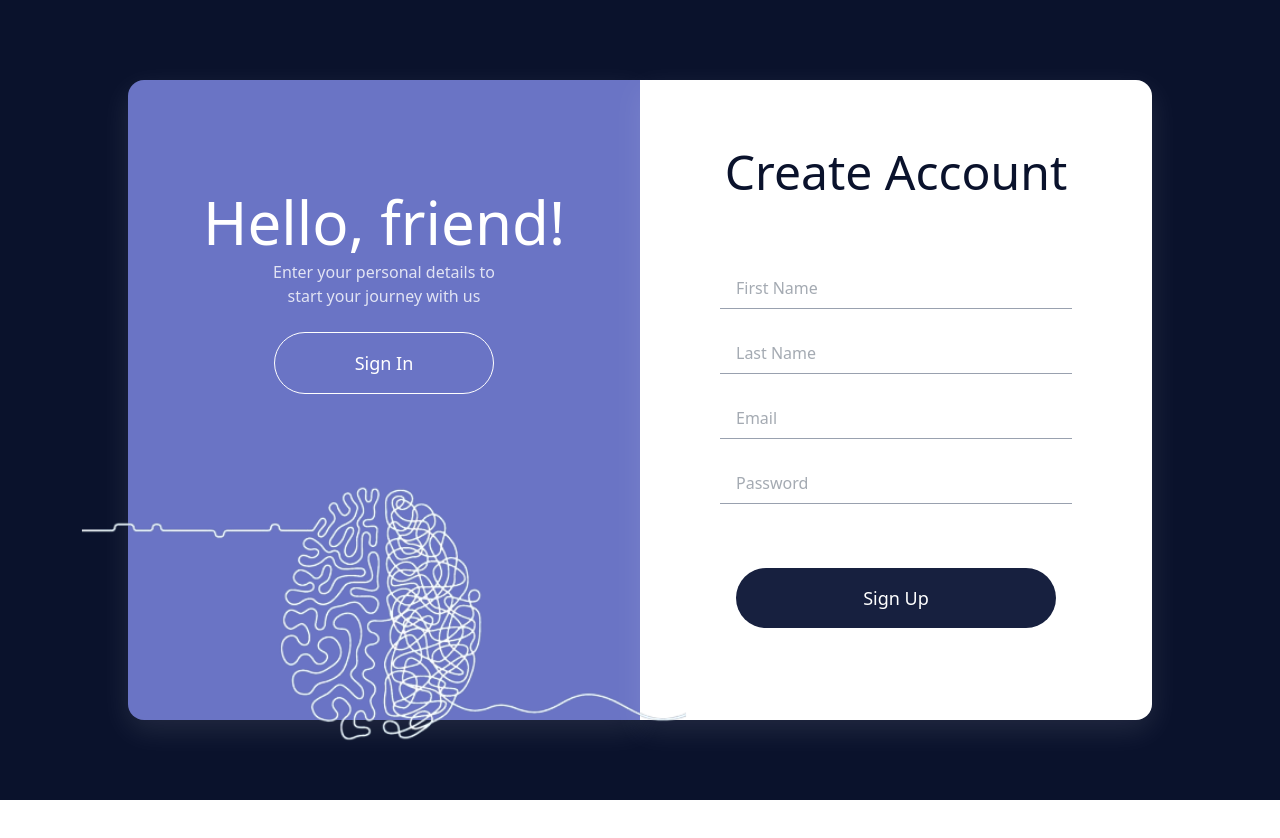
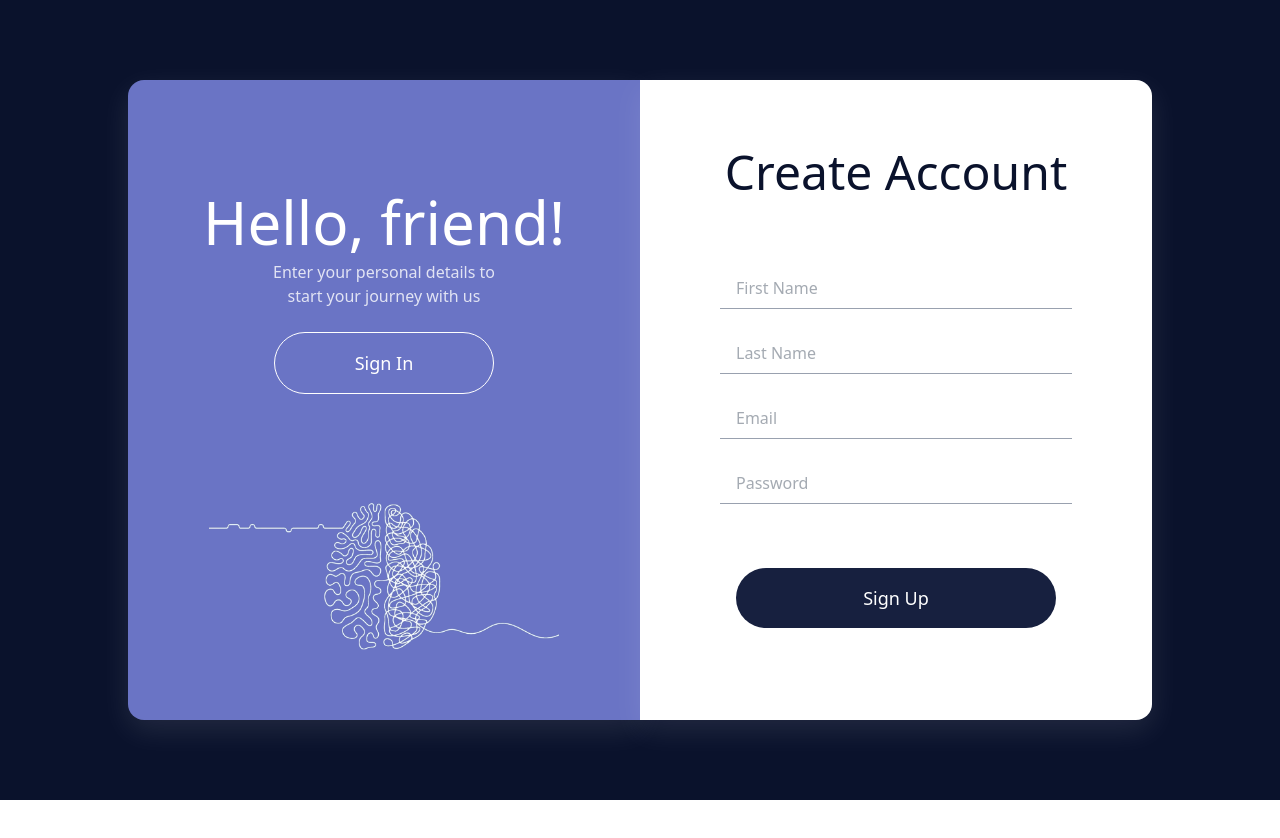
Before and after one commit to RitikaxG/dataDrop-frontend, a React (Vite) app: page /signin in a window 1280 px wide. Shown: the top 838 px of the page. After the commit the page ends 800 px from the top, so only its background shows below. Built offline with nearby package versions, Linux system fonts and the light colour scheme; what tailwindcss-motion would draw is missing.

Commit message:
fixed image overflow

```diff
--- a/src/components/ui/SignUp.tsx
+++ b/src/components/ui/SignUp.tsx
@@ -131,7 +131,7 @@ export const SignUp = () => {
                     setLogin(login => !login)
                 }}
                  className="z-50 text-white rounded-full border-1 border-white px-20 text-center py-4 text-lg mt-6 cursor-pointer hover:bg-white hover:opacity-90 hover:border-black hover:text-black">Sign In</div>
-                <div><img className="scale-118" src={Brain}/></div>
+                <div className="w-full flex justify-center mt-8"><img className="max-h-[300px] max-w-full object-contain" src={Brain}/></div>
             </div>
 
         :
@@ -177,7 +177,7 @@ export const SignUp = () => {
                     setLogin(login => !login)
                  }}
                  className="z-50 text-white rounded-full border-1 border-white px-20 text-center py-4 text-lg mt-6 cursor-pointer hover:bg-white hover:opacity-90 hover:border-black hover:text-black">Sign Up</div>
-                <div><img className="" src={Signed}/></div>
+                <div className="w-full flex justify-center mt-8"><img className="max-h-[300px] max-w-full object-contain" src={Signed}/></div>
             </div>
             }
         </div>
```
